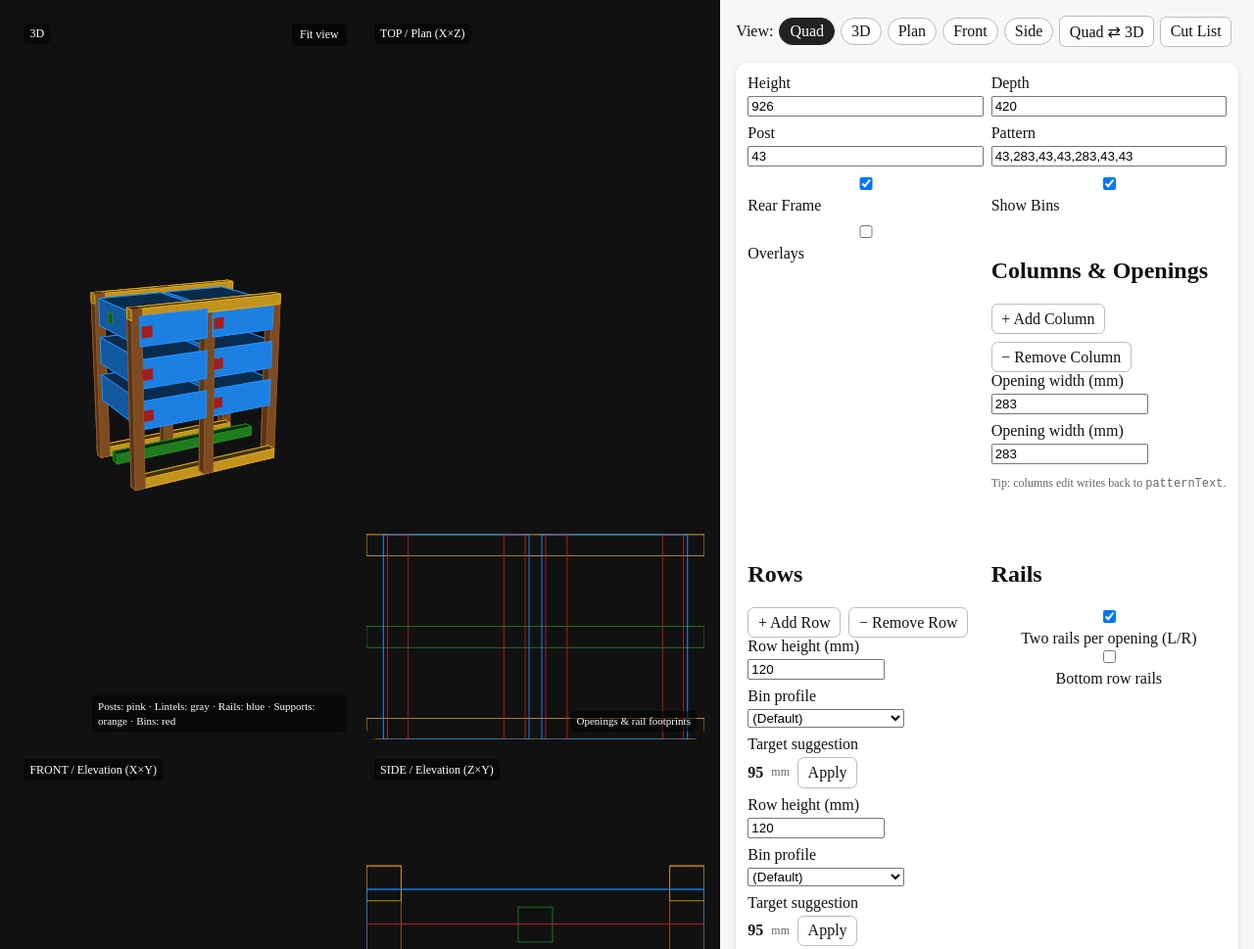
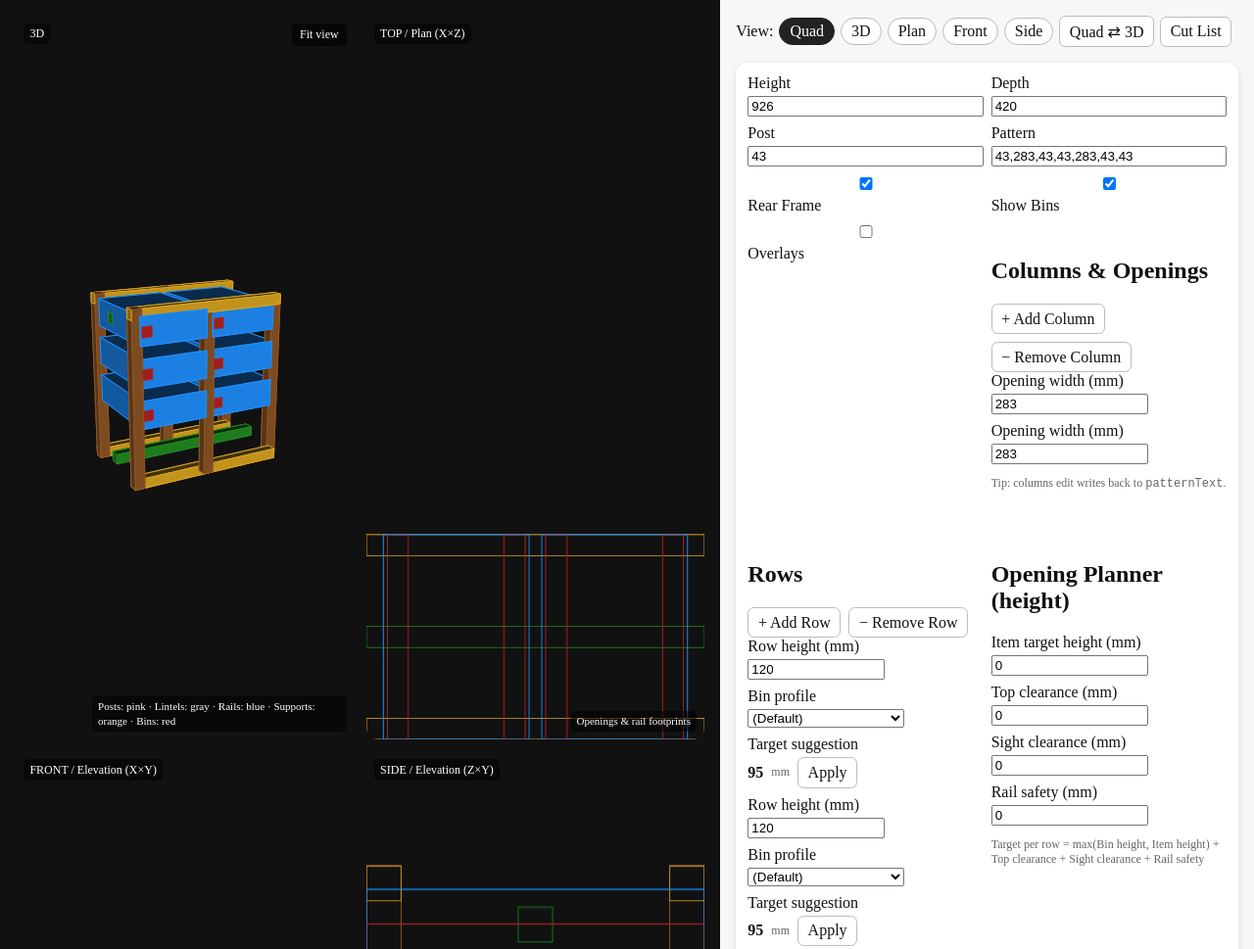
Before and after one commit to purplerice1212/Timber-size, a website with bundled scripts: page index.html in a window 1280 px wide. Shown: the top 969 px of the page at 98% size. Built offline with nearby package versions, Linux system fonts and the light colour scheme.

Commit message:
Add opening planner controls for row targets

```diff
--- a/index.html
+++ b/index.html
@@ -74,6 +74,31 @@
               <div id="rowsList" class="ctl" style="gap:.5rem"></div>
             </section>
 
+            <!-- Opening planner (height-based) -->
+            <section class="grp" id="grp-opening-planner">
+              <h2>Opening Planner (height)</h2>
+              <div class="row">
+                <div class="ctl" style="width:160px">
+                  <span>Item target height (mm)</span>
+                  <input type="number" id="itemTargetHeight" min="0" step="1" />
+                </div>
+                <div class="ctl" style="width:160px">
+                  <span>Top clearance (mm)</span>
+                  <input type="number" id="openClearTop" min="0" step="1" />
+                </div>
+                <div class="ctl" style="width:160px">
+                  <span>Sight clearance (mm)</span>
+                  <input type="number" id="openSightClear" min="0" step="1" />
+                </div>
+                <!-- optional -->
+                <div class="ctl" style="width:160px">
+                  <span>Rail safety (mm)</span>
+                  <input type="number" id="railSafety" min="0" step="1" />
+                </div>
+              </div>
+              <p class="dim">Target per row = max(Bin height, Item height) + Top clearance + Sight clearance + Rail safety</p>
+            </section>
+
             <!-- MVP: Rails -->
             <section class="grp" id="grp-rails">
               <h2>Rails</h2>
```
